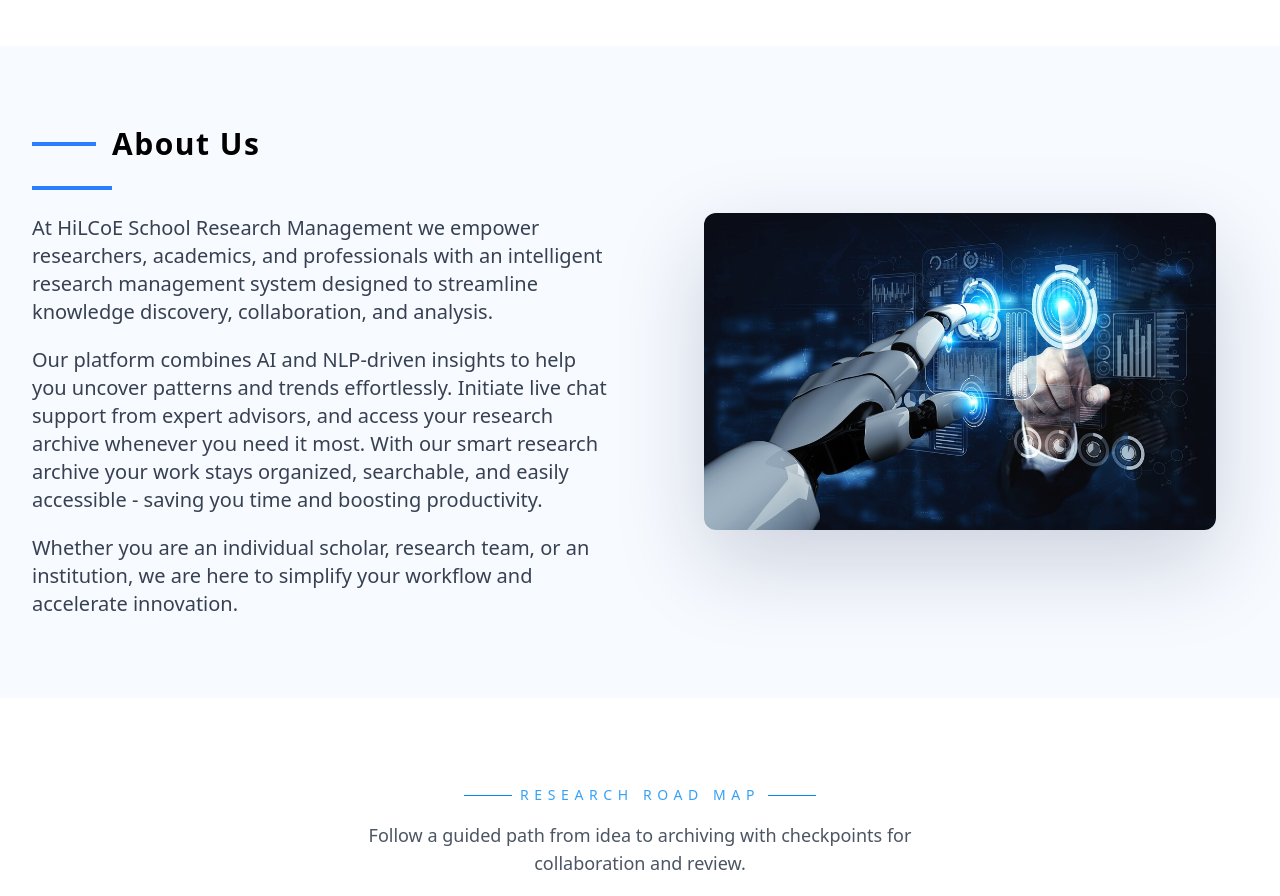
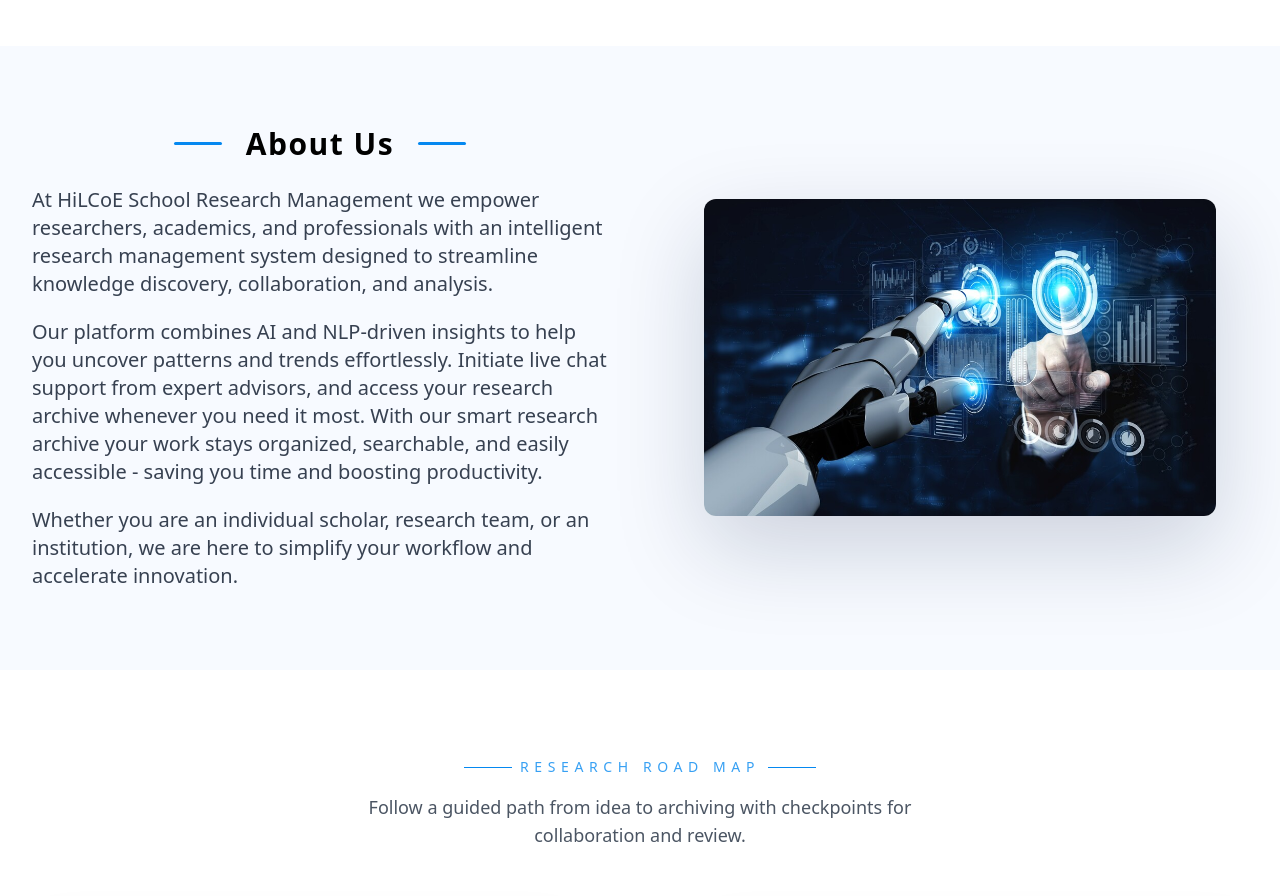
Before and after one commit to RhodasDemissew/HiLCoE-RMS, a React (Vite) app in the folder CLIENT/: page / in a window 1280 px wide. Shown: the part 1960-2856 px from the top of the page. Built offline with nearby package versions, Linux system fonts and the light colour scheme; no server answers; a web font is replaced by a local one.

Commit message:
Fix About Us section title styling to match Features section
- Center 'About Us' title with blue lines on both sides
- Match the styling pattern used in Features section
- Remove separate blue line below title

```diff
--- a/CLIENT/src/features/landing/components/About.jsx
+++ b/CLIENT/src/features/landing/components/About.jsx
@@ -7,13 +7,13 @@ export default function About() {
       <Container>
         <div className="grid gap-8 md:gap-12 lg:gap-16 lg:grid-cols-2 lg:items-center">
           <div className="order-2 lg:order-1 space-y-6 text-center lg:text-left">
-            <div className="flex items-center justify-center lg:justify-start gap-4">
-              <div className="w-16 h-1 bg-blue-500"/>
+            <div className="flex items-center justify-center gap-4 md:gap-6">
+              <span className="h-[3px] w-8 md:w-12 rounded-full bg-[color:var(--brand-600)]" />
               <span className="text-xl sm:text-2xl md:text-3xl font-bold tracking-wider text-black">
                 {about.title}
               </span>
+              <span className="h-[3px] w-8 md:w-12 rounded-full bg-[color:var(--brand-600)]" />
             </div>
-            <div className="w-20 h-1 bg-blue-500 mx-auto lg:mx-0"/>
             <div className="space-y-3 sm:space-y-4 md:space-y-5 text-base sm:text-lg md:text-xl text-[color:var(--neutral-700)] max-w-2xl mx-auto lg:mx-0">
               {about.paragraphs.map((paragraph, index) => (
                 <p key={index}>{paragraph}</p>
```
